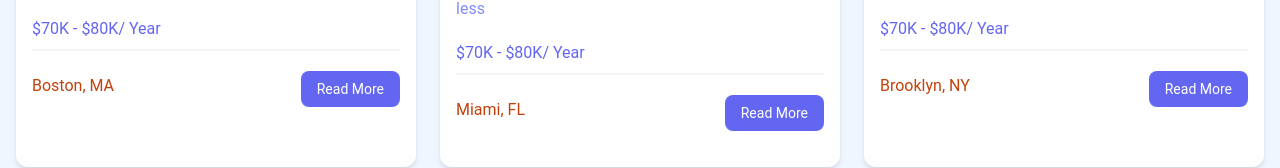
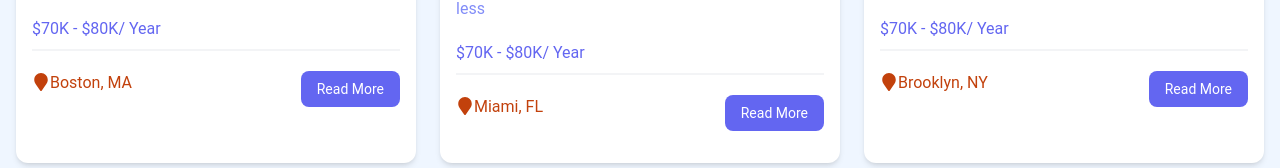
Before and after one commit to erickelninoSwift/job_listing-, a React (Vite) app: page / in a window 1280 px wide. Shown: the part 1032-1200 px from the top of the page. Built offline with nearby package versions, Linux system fonts and the light colour scheme.

Commit message:
add react router dom

```diff
--- a/package.json
+++ b/package.json
@@ -11,7 +11,9 @@
   },
   "dependencies": {
     "react": "^18.2.0",
-    "react-dom": "^18.2.0"
+    "react-dom": "^18.2.0",
+    "react-icons": "^5.0.1",
+    "react-router-dom": "^6.22.3"
   },
   "devDependencies": {
     "@types/react": "^18.2.66",
--- a/src/components/Job.jsx
+++ b/src/components/Job.jsx
@@ -1,6 +1,6 @@
 import React from "react";
 import { useState } from "react";
-
+import { FaMapMarker } from "react-icons/fa";
 const Job = ({ positionDetails }) => {
   const { id, type, title, description, salary, location } = positionDetails;
   const [showDescription, setshowDescription] = useState(false);
@@ -33,7 +33,7 @@
 
         <div className="flex flex-col lg:flex-row justify-between mb-4">
           <div className="text-orange-700 mb-3">
-            <i className="fa-solid fa-location-dot text-lg"></i>
+            <FaMapMarker className="inline text-lg mb-1" />
             {location}
           </div>
           <a
```
Also changed, not shown: 1 other file (tests, documents, lock files or other folders).
